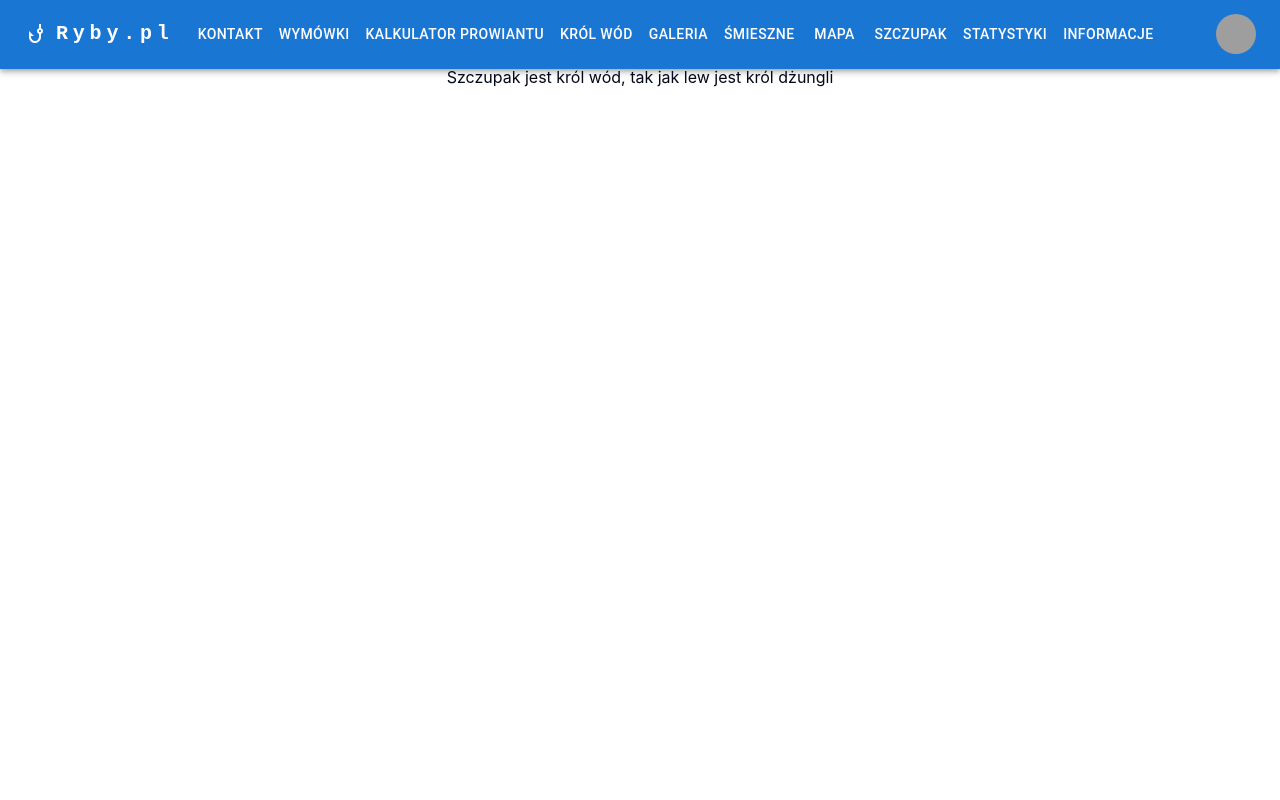
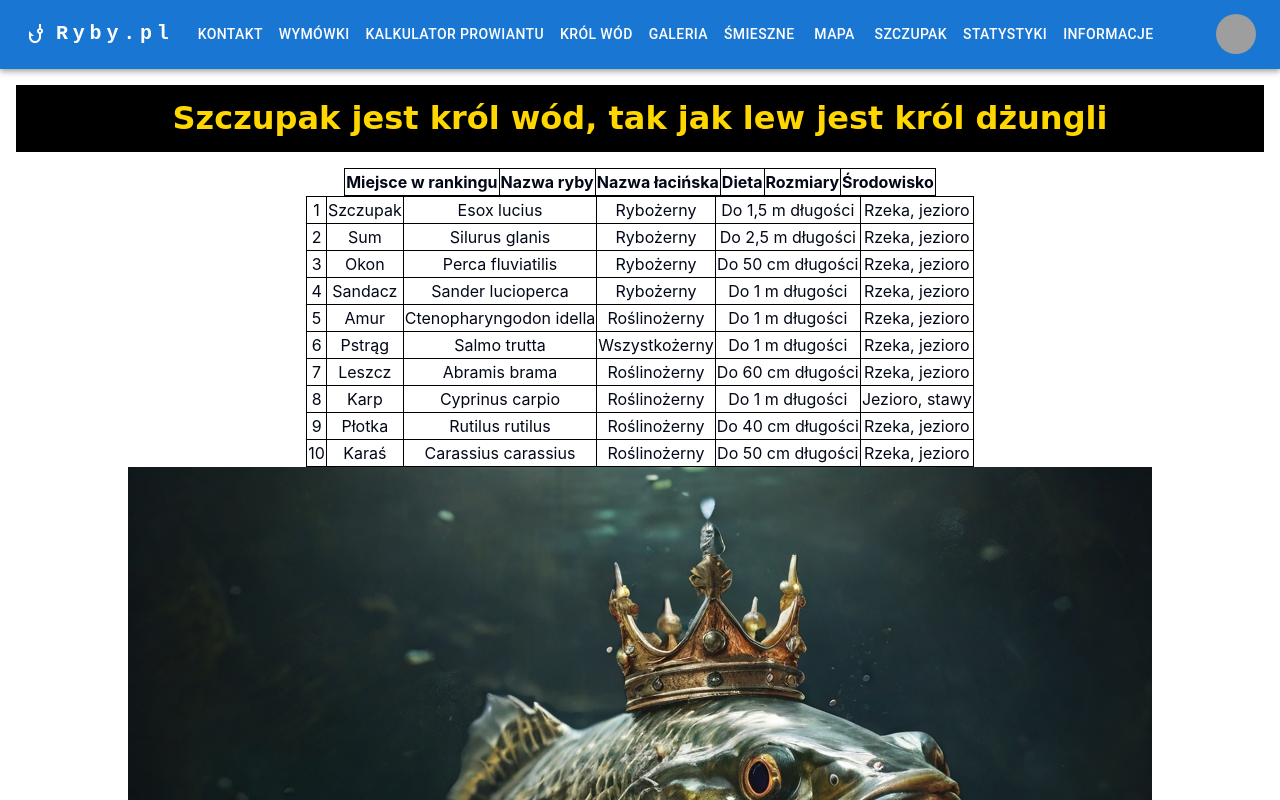
Before and after one commit to Git-bambi/Git-bambi.github.io, a React (Vite) app: page /waterking in a window 1280 px wide. Shown: the top 800 px of the page. Built offline with nearby package versions, Linux system fonts and the light colour scheme; grey boxes are pictures that could not be loaded.

Commit message:
finish szczupak king of water

```diff
--- a/src/components/WaterKing/WaterKing.tsx
+++ b/src/components/WaterKing/WaterKing.tsx
@@ -1,9 +1,131 @@
+<head>
+
+</head>
+
 const WaterKing = () => {
+
+  const renderTable = () => (
+    <table style={{
+      display: "flex",
+      flexDirection: "column",
+      justifyContent: "center",
+      alignItems: "center",
+    }}>
+      <thead>
+        <tr>
+          <th style={{ border: "1px solid black" }}>Miejsce w rankingu</th>
+          <th style={{ border: "1px solid black" }}>Nazwa ryby</th>
+          <th style={{ border: "1px solid black" }}>Nazwa łacińska</th>
+          <th style={{ border: "1px solid black" }}>Dieta</th>
+          <th style={{ border: "1px solid black" }}>Rozmiary</th>
+          <th style={{ border: "1px solid black" }}>Środowisko</th>
+        </tr>
+      </thead>
+      <tbody>
+        <tr style={{ border: "1px solid black" }}>
+          <td style={{ border: "1px solid black" }}>1</td>
+          <td style={{ border: "1px solid black" }}>Szczupak</td>
+          <td style={{ border: "1px solid black" }}>Esox lucius</td>
+          <td style={{ border: "1px solid black" }}>Rybożerny</td>
+          <td style={{ border: "1px solid black" }}>Do 1,5 m długości</td>
+          <td style={{ border: "1px solid black" }}>Rzeka, jezioro</td>
+        </tr>
+        <tr style={{ border: "1px solid black" }}>
+          <td style={{ border: "1px solid black" }}>2</td>
+          <td style={{ border: "1px solid black" }}>Sum</td>
+          <td style={{ border: "1px solid black" }}>Silurus glanis</td>
+          <td style={{ border: "1px solid black" }}>Rybożerny</td>
+          <td style={{ border: "1px solid black" }}>Do 2,5 m długości</td>
+          <td style={{ border: "1px solid black" }}>Rzeka, jezioro</td>
+        </tr>
+        <tr style={{ border: "1px solid black" }}>
+          <td style={{ border: "1px solid black" }}>3</td>
+          <td style={{ border: "1px solid black" }}>Okon</td>
+          <td style={{ border: "1px solid black" }}>Perca fluviatilis</td>
+          <td style={{ border: "1px solid black" }}>Rybożerny</td>
+          <td style={{ border: "1px solid black" }}>Do 50 cm długości</td>
+          <td style={{ border: "1px solid black" }}>Rzeka, jezioro</td>
+        </tr>
+        <tr style={{ border: "1px solid black" }}>
+          <td style={{ border: "1px solid black" }}>4</td>
+          <td style={{ border: "1px solid black" }}>Sandacz</td>
+          <td style={{ border: "1px solid black" }}>Sander lucioperca</td>
+          <td style={{ border: "1px solid black" }}>Rybożerny</td>
+          <td style={{ border: "1px solid black" }}>Do 1 m długości</td>
+          <td style={{ border: "1px solid black" }}>Rzeka, jezioro</td>
+        </tr>
+        <tr style={{ border: "1px solid black" }}>
+          <td style={{ border: "1px solid black" }}>5</td>
+          <td style={{ border: "1px solid black" }}>Amur</td>
+          <td style={{ border: "1px solid black" }}>Ctenopharyngodon idella</td>
+          <td style={{ border: "1px solid black" }}>Roślinożerny</td>
+          <td style={{ border: "1px solid black" }}>Do 1 m długości</td>
+          <td style={{ border: "1px solid black" }}>Rzeka, jezioro</td>
+        </tr>
+        <tr style={{ border: "1px solid black" }}>
+          <td style={{ border: "1px solid black" }}>6</td>
+          <td style={{ border: "1px solid black" }}>Pstrąg</td>
+          <td style={{ border: "1px solid black" }}>Salmo trutta</td>
+          <td style={{ border: "1px solid black" }}>Wszystkożerny</td>
+          <td style={{ border: "1px solid black" }}>Do 1 m długości</td>
+          <td style={{ border: "1px solid black" }}>Rzeka, jezioro</td>
+        </tr>
+        <tr style={{ border: "1px solid black" }}>
+          <td style={{ border: "1px solid black" }}>7</td>
+          <td style={{ border: "1px solid black" }}>Leszcz</td>
+          <td style={{ border: "1px solid black" }}>Abramis brama</td>
+          <td style={{ border: "1px solid black" }}>Roślinożerny</td>
+          <td style={{ border: "1px solid black" }}>Do 60 cm długości</td>
+          <td style={{ border: "1px solid black" }}>Rzeka, jezioro</td>
+        </tr>
+        <tr style={{ border: "1px solid black" }}>
+          <td style={{ border: "1px solid black" }}>8</td>
+          <td style={{ border: "1px solid black" }}>Karp</td>
+          <td style={{ border: "1px solid black" }}>Cyprinus carpio</td>
+          <td style={{ border: "1px solid black" }}>Roślinożerny</td>
+          <td style={{ border: "1px solid black" }}>Do 1 m długości</td>
+          <td style={{ border: "1px solid black" }}>Jezioro, stawy</td>
+        </tr>
+        <tr style={{ border: "1px solid black" }}>
+          <td style={{ border: "1px solid black" }}>9</td>
+          <td style={{ border: "1px solid black" }}>Płotka</td>
+          <td style={{ border: "1px solid black" }}>Rutilus rutilus</td>
+          <td style={{ border: "1px solid black" }}>Roślinożerny</td>
+          <td style={{ border: "1px solid black" }}>Do 40 cm długości</td>
+          <td style={{ border: "1px solid black" }}>Rzeka, jezioro</td>
+        </tr>
+        <tr style={{ border: "1px solid black" }}>
+          <td style={{ border: "1px solid black" }}>10</td>
+          <td style={{ border: "1px solid black" }}>Karaś</td>
+          <td style={{ border: "1px solid black" }}>Carassius carassius</td>
+          <td style={{ border: "1px solid black" }}>Roślinożerny</td>
+          <td style={{ border: "1px solid black" }}>Do 50 cm długości</td>
+          <td>Rzeka, jezioro</td>
+        </tr>
+      </tbody>
+    </table>
+  )
+
   return (
     <div>
-      <h1>
+      <h1 style={{
+        fontSize: "32px",
+        fontFamily: "Comic Sans MS",
+        fontWeight: "800",
+        color: "gold",
+        background: "black",
+        margin: "1rem",
+        padding: "1rem",
+      }}>
         Szczupak jest król wód, tak jak lew jest król dżungli
       </h1>
+      {renderTable()}
+      <div style={{
+        display: "flex",
+        justifyContent: "center",
+      }}>
+        <img src="src/assets/pikecrown.jpg" alt="Szczupak KRUL WUT" />
+      </div>
     </div>
   )
 }
```
Also changed, not shown: src/assets/pikecrown.jpg (added).
